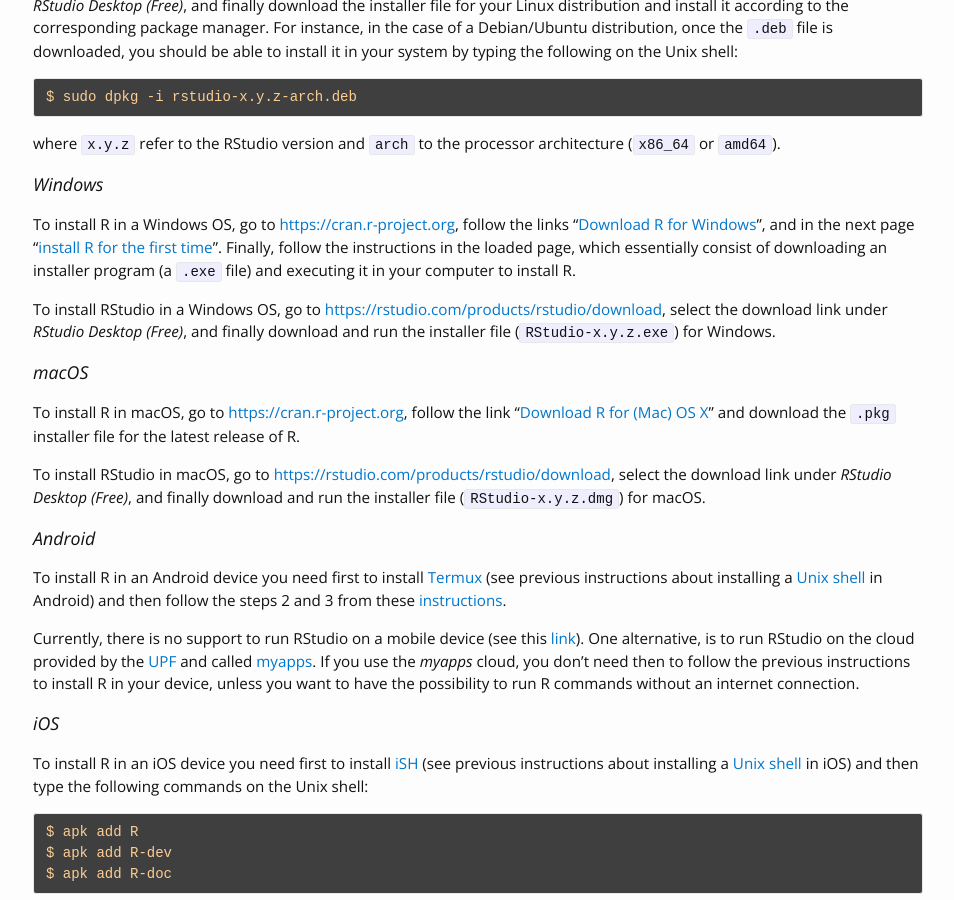
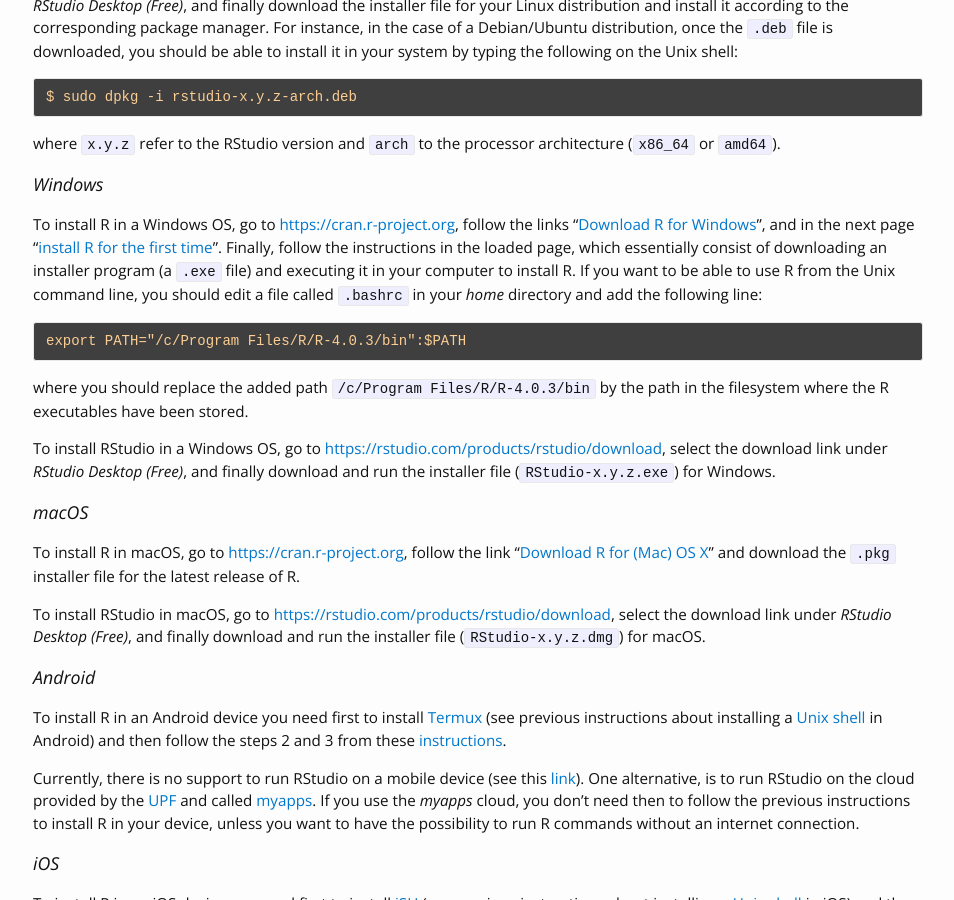
Before and after one commit to funcompbio/funcompbio.github.io, a Jekyll site: the page built from setup.md, in a window 1280 px wide and 900 px high, scrolled down 6888 px. Shown: the whole window, without its empty margins (162-1116 px from the left). Built offline with Jekyll 4.4.1, drawn with Linux system fonts in a browser that asks for light colours; nearby versions of some CDN libraries.

Commit message:
Updated instructions to install R on Windows.

````diff
--- a/setup.md
+++ b/setup.md
@@ -421,7 +421,15 @@
 follow the links "[Download R for Windows](https://cran.r-project.org/bin/windows)", and
 in the next page "[install R for the first time](https://cran.r-project.org/bin/windows/base)".
 Finally, follow the instructions in the loaded page, which essentially consist of downloading
-an installer program (a `.exe` file) and executing it in your computer to install R.
+an installer program (a `.exe` file) and executing it in your computer to install R. If you want
+to be able to use R from the Unix command line, you should edit a file called `.bashrc` in your
+_home_ directory and add the following line:
+
+```
+export PATH="/c/Program Files/R/R-4.0.3/bin":$PATH
+```
+where you should replace the added path `/c/Program Files/R/R-4.0.3/bin` by the path in the
+filesystem where the R executables have been stored.
 
 To install RStudio in a Windows OS, go to
 [https://rstudio.com/products/rstudio/download](https://rstudio.com/products/rstudio/download),
````
